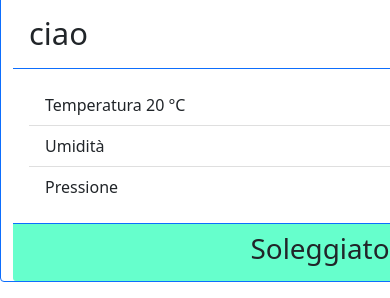
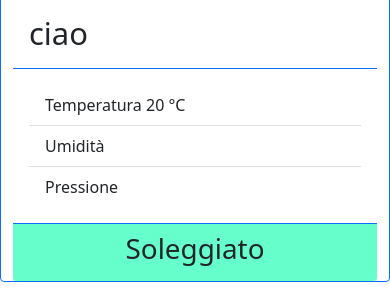
Before and after one commit to Fumattia/ALMeteo, a Django app: page /meteo-in-tempo-reale in a window 390 px wide; the page is wider, and only the part inside the window is pictured. Shown: the part 681-979 px from the top of that part. Run offline with Django 4.2, Linux system fonts and the light colour scheme.

Commit message:
responsive

```diff
--- a/ALM/templates/ALM/meteo_in_tempo_reale.html
+++ b/ALM/templates/ALM/meteo_in_tempo_reale.html
@@ -7,7 +7,7 @@
 </div>
 
 <!-- Container con il meteo per il luogo -->
-<div class="container card border-primary mb-3" style="width: 40rem;">
+<div class="container card border-primary mb-3">
   <div class="container my-2 text-center">
     <img src="https://www.tp24.it/immagini_articoli/16-01-2018/1516083195-0-meteo-marsala-trapani-bello-soleggiato.jpg" alt="sole" width="300" height="300">
   </div>
```
Also changed, not shown: db.sqlite3.
